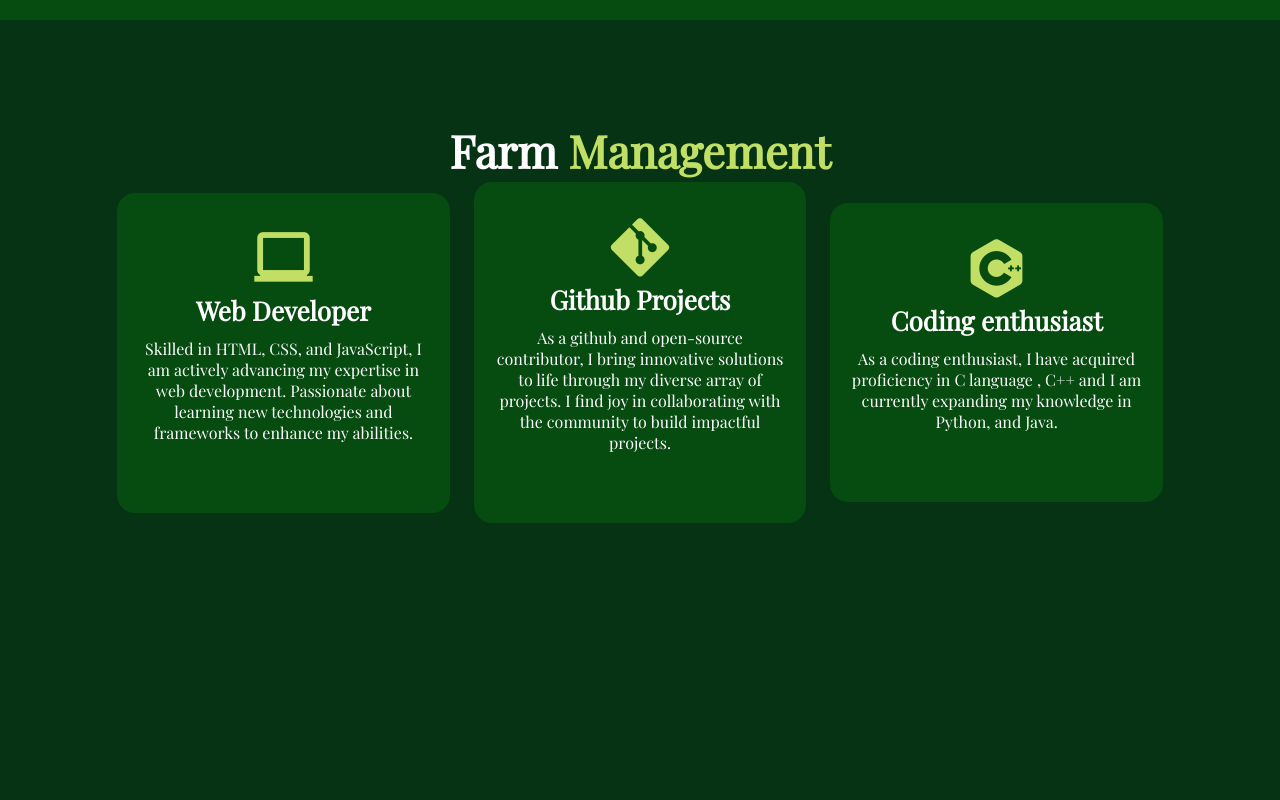
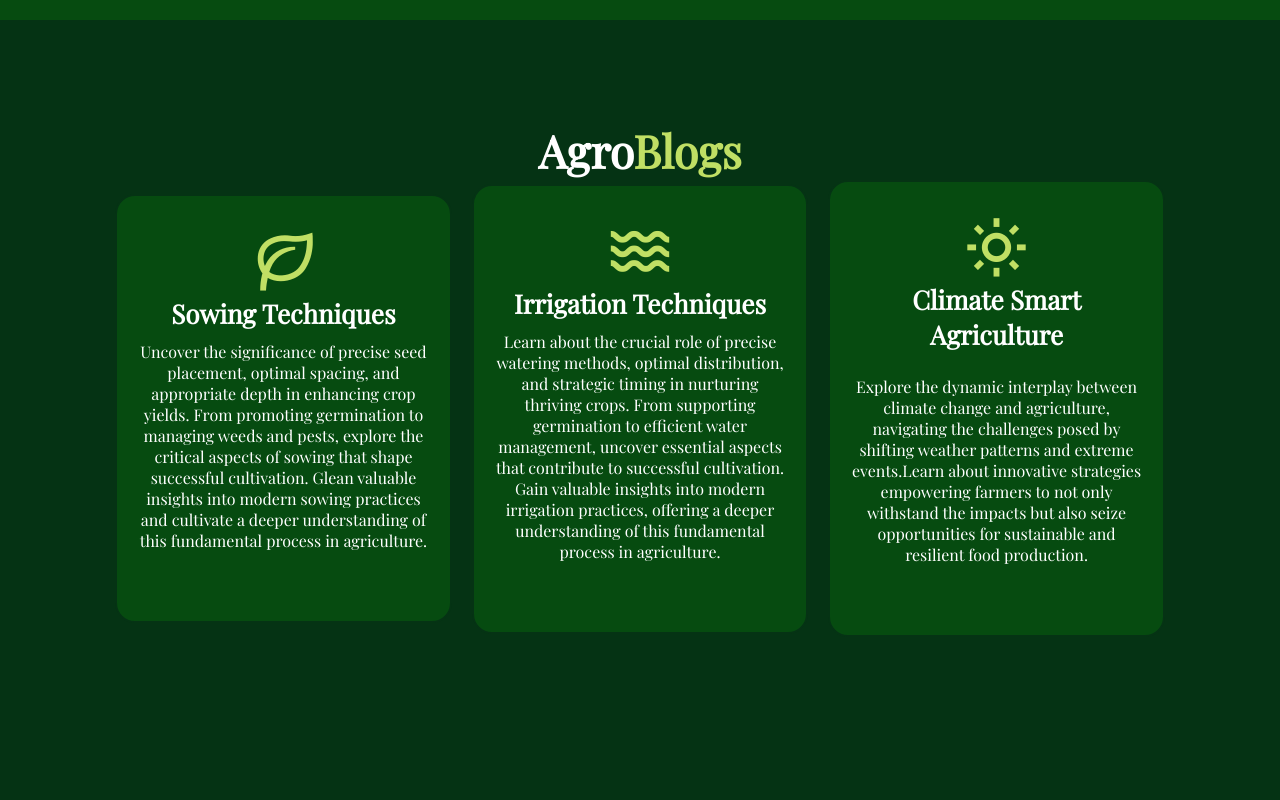
Before and after one commit to SuchitraSahoo2003/AgriLearnNetwork, a plain HTML site: page index.html in a window 1280 px wide. Shown: the part 1580-2380 px from the top of the page. Drawn offline with nearby package versions, Linux system fonts and the light colour scheme.

Commit message:
added blogs

```diff
--- a/index.html
+++ b/index.html
@@ -21,7 +21,7 @@
     <nav class="navbar">
       <a href="#home" class="active">Home</a>
       <a href="#about">About</a>
-      <a href="#Farm Management">Farm Managment</a>
+      <a href="#Farm Management">Blogs</a>
       <a href="#Resource Library">Resource Library</a>
 
     </nav>
@@ -61,35 +61,37 @@
   </section>
 
   <section class="farm" id="Farm Management">
-    <h2 class="heading">Farm <span>Management</span></h2>
+    <h2 class="heading">Agro<span>Blogs</span></h2>
 
     <div class="services-container">
 
       <div class="services-box">
-            <i class='bx bx-laptop'></i>
-            <h3>Web Developer</h3>
-            <p>Skilled in HTML, CSS, and JavaScript, I am actively advancing my expertise in web development. Passionate
-                about learning new technologies and frameworks to enhance my abilities.</p>
+        <a href="https://tractorkarvan.com/blog/how-to-sow-seeds">
+            <i class='bx bx-leaf'></i>
+            <h3>Sowing Techniques</h3>
+            <p>Uncover the significance of precise seed placement, optimal spacing, and appropriate depth in enhancing crop yields. From promoting germination to managing weeds and pests, explore the critical aspects of sowing that shape successful cultivation. Glean valuable insights into modern sowing practices and cultivate a deeper understanding of this fundamental process in agriculture. </p>
         </a>
     </div>
 
 
+
       <div class="services-box">
-        <i class='bx bxl-git'></i>
-        <h3>Github Projects</h3>
-        <p>As a github and open-source contributor, I bring innovative solutions to life through my diverse array of
-          projects. I find joy in collaborating with the community to build impactful projects. </p>
-
+        <a href="https://www.groundsguys.com/blog/2015/july/irrigation-different-techniques-and-benefits/">
+        <i class='bx bx-water'></i>
+        <h3>Irrigation Techniques</h3>
+        <p>Learn about the crucial role of precise watering methods, optimal distribution, and strategic timing in nurturing thriving crops. From supporting germination to efficient water management, uncover essential aspects that contribute to successful cultivation. Gain valuable insights into modern irrigation practices, offering a deeper understanding of this fundamental process in agriculture. </p>
+</a>
       </div>
 
 
 
       <div class="services-box">
-        <i class='bx bxl-c-plus-plus'></i>
-        <h3>Coding enthusiast</h3>
-        <p> As a coding enthusiast, I have acquired proficiency in C language , C++ and I am currently expanding my
-          knowledge in Python, and Java. </p>
-
+        <a href="https://www.worldbank.org/en/topic/climate-smart-agriculture">
+        <i class='bx bx-sun'></i>
+        <h3>Climate Smart Agriculture</h3>
+        <br>
+        <p>Explore the dynamic interplay between climate change and agriculture, navigating the challenges posed by shifting weather patterns and extreme events.Learn about innovative strategies empowering farmers to not only withstand the impacts but also seize opportunities for sustainable and resilient food production.</p>
+      </a>
       </div>
 
 </section>
```
